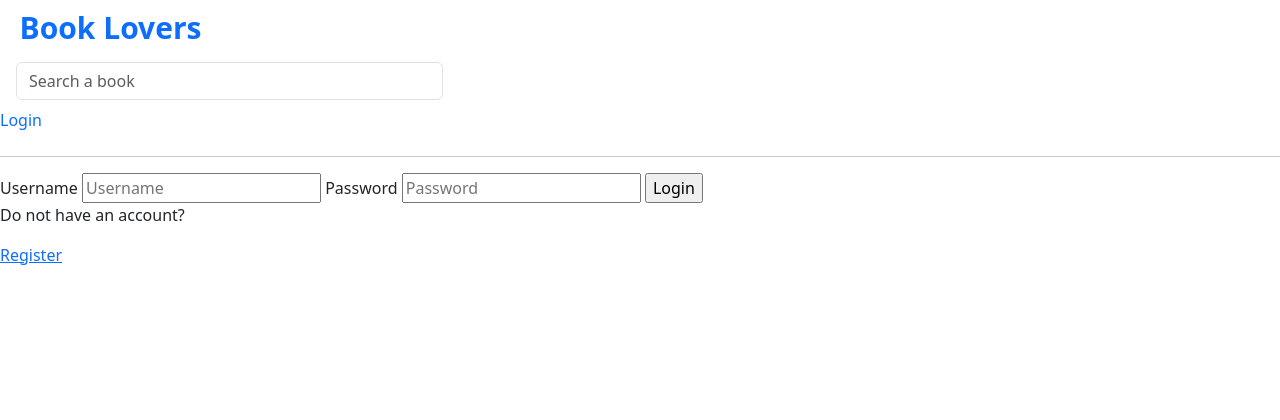
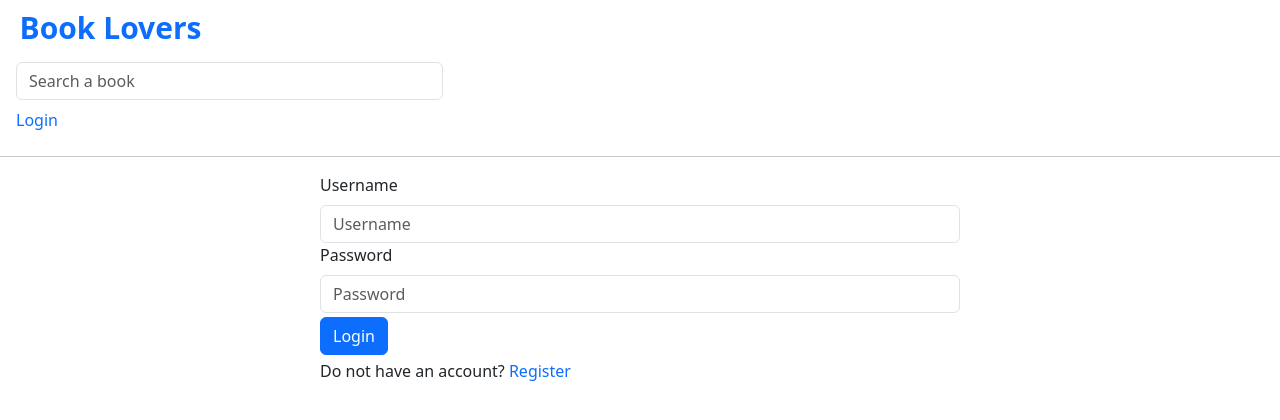
Before and after one commit to AlexManolache/Book-Lover, a Django app: page /login/ in a window 1280 px wide. Shown: the top 420 px of the page. Run offline with Django 5.2, Linux system fonts and the light colour scheme.

Commit message:
styling login form

```diff
--- a/bookapp/templates/bookapp/login_and_register.html
+++ b/bookapp/templates/bookapp/login_and_register.html
@@ -2,17 +2,18 @@
 
 {% block content %}
     {% if page == 'loginPage' %}
-        <div>
+        <div class="col-md-6 offset-md-3">
             <form method="POST" action="">
                 {% csrf_token %}
-                <label for="username">Username</label>
-                <input type="text" name="username" placeholder="Username" />
-                <label for="password">Password</label>
-                <input type="password" name="password" placeholder="Password" />
-                <input type="submit" value="Login"/>
+                <label for="username" class="form-label">Username</label>
+                <input type="text" name="username" placeholder="Username" class="form-control" />
+                <label for="password" class="form-label">Password</label>
+                <input type="password" name="password" placeholder="Password" class="form-control" />
+                <input type="submit" value="Login" class="mt-1 btn btn-primary"/>
             </form>
-            <p>Do not have an account?</p>
-            <a href="{% url 'register' %}">Register</a>
+            <div class="mt-1">
+                <p>Do not have an account? <a href="{% url 'register' %}" class="link-offset-2 link-offset-3-hover link-underline link-underline-opacity-0 link-underline-opacity-75-hover">Register</a></p>
+            </div>
         </div>
     {% elif page == 'registerPage' %}
     <div>
--- a/templates/navbar.html
+++ b/templates/navbar.html
@@ -10,9 +10,9 @@
 {% if request.user.is_authenticated %}
 <div class="ms-3 d-inline-block">
   <p class="mt-3">Hello, @{{user.username}}</p>
-  <a class="navbar border-body link-offset-2 link-offset-3-hover link-underline link-underline-opacity-0 link-underline-opacity-75-hover" href="{% url 'logout' %}">Logout</a>
+  <a class="ms-3 navbar border-body link-offset-2 link-offset-3-hover link-underline link-underline-opacity-0 link-underline-opacity-75-hover" href="{% url 'logout' %}">Logout</a>
   {% else %}
-  <a class="navbar border-body link-offset-2 link-offset-3-hover link-underline link-underline-opacity-0 link-underline-opacity-75-hover" href="{% url 'login' %}">Login</a>
+  <a class="ms-3 navbar border-body link-offset-2 link-offset-3-hover link-underline link-underline-opacity-0 link-underline-opacity-75-hover" href="{% url 'login' %}">Login</a>
   {% endif %}
 </div>
 
```
